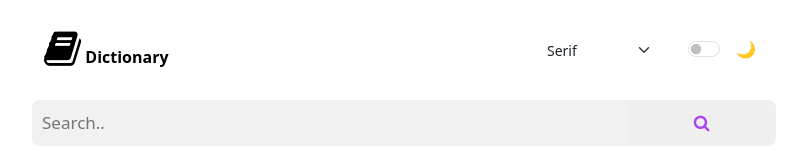
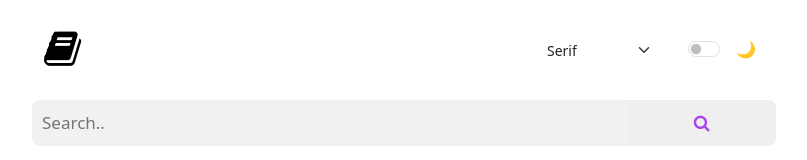
Before and after one commit to harshbix/dictionary, a React (Create React App) app: page / in a window 1280 px wide. Shown: the top 160 px of the page, without its empty margins (236-1043 px from the left). Built offline with nearby package versions, Linux system fonts and the light colour scheme.

Commit message:
Update myNav.jsx

```diff
--- a/src/componets/myNav.jsx
+++ b/src/componets/myNav.jsx
@@ -5,7 +5,7 @@ function MyNav() {
         <div className="container">
           <a href="#" className="navbar-brand">
             <span className="fa fa-book fs-1"></span>
-            <span className="fw-bold h6 text-decoration-none"> Dictionary</span>
+            {/* <span className="fw-bold h6 text-decoration-none"> Dictionary</span> */}
           </a>
           <form className="row align-items-center" role="dark-mode-toggle">
             <div className="col-auto">
```
